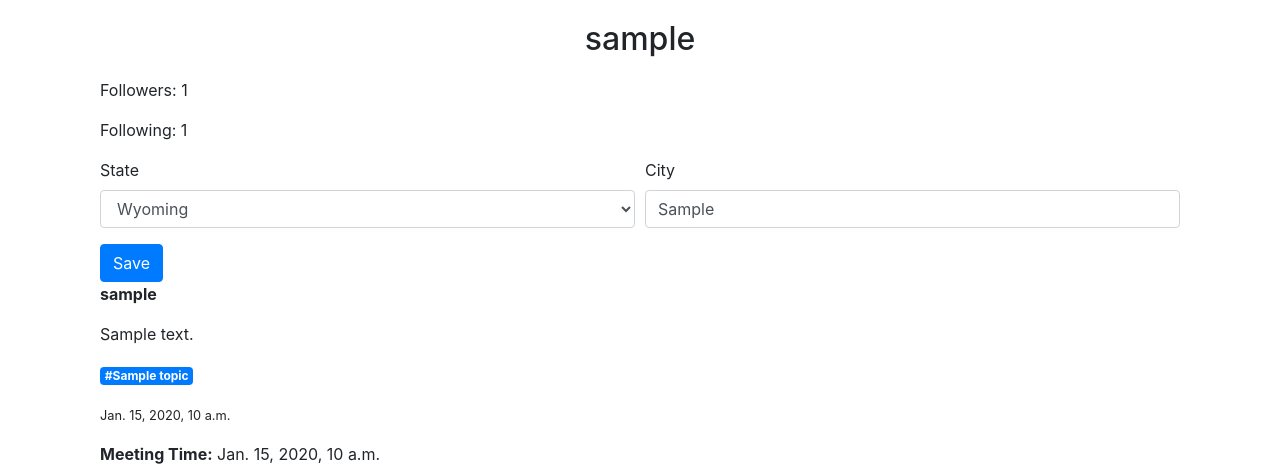
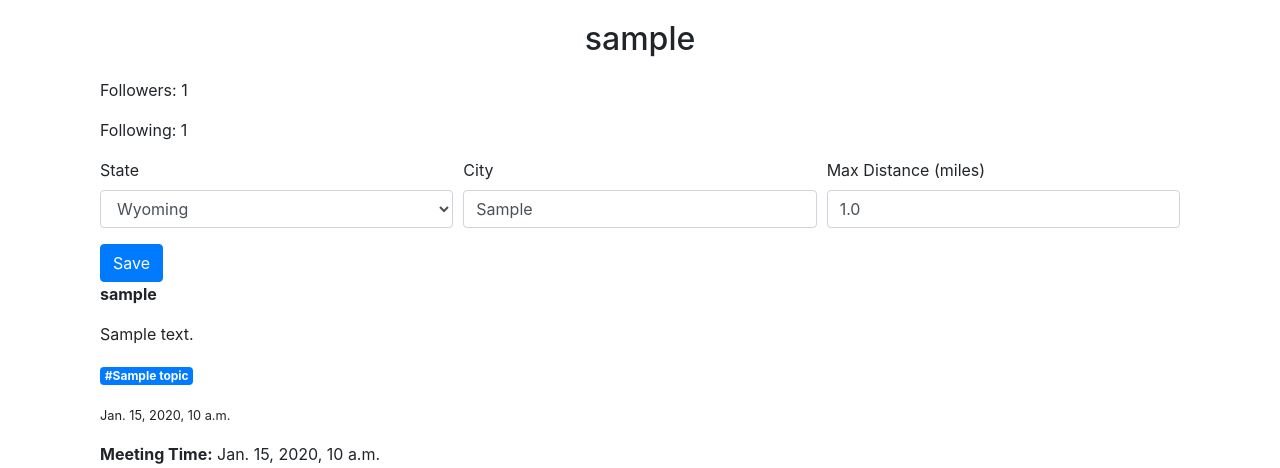
Before and after one commit to dlebedinsky/yapper, a Django app: template yapper_live/templates/yapper_live/profile.html in a window 1280 px wide. Shown: the part 56-524 px from the top of the page. Run offline with Django 3.2, Linux system fonts and the light colour scheme; a user stored in the database is signed in; tables that the repository leaves empty hold one stand-in row (values such as "Sample post"); the template is opened without the code that fills it: values that come from a table or form of the project are taken from there, most other values are stand-ins (such as "Sample title", 1, 10 or a date in 2020); some libraries are stand-ins or nearby versions.

Commit message:
Added distance-based filtering

```diff
--- a/yapper_live/models.py
+++ b/yapper_live/models.py
@@ -9,6 +9,7 @@ class User(AbstractUser):
                                        blank=True)
     state = models.CharField(max_length=2, blank=True, null=True)
     city = models.CharField(max_length=100, blank=True, null=True)
+    max_distance = models.FloatField(blank=True, null=True)  # New field for max distance
 
 
 class Post(models.Model):
--- a/yapper_live/templates/yapper_live/index.html
+++ b/yapper_live/templates/yapper_live/index.html
@@ -29,6 +29,9 @@
             <p id="post-error" class="text-danger mt-2" style="display: none;"></p>
         </div>
     {% endif %}
+    {% if error_message %}
+        <p class="text-danger">{{ error_message }}</p>
+    {% else %}
         <div id="posts">
             {% if no_results %}
                 <p>Sorry, no results for this topic.</p>
@@ -90,6 +93,7 @@
                 </ul>
             </nav>
         </div>
+    {% endif %}
 {% endblock %}
 
 {% block script %}
--- a/yapper_live/templates/yapper_live/profile.html
+++ b/yapper_live/templates/yapper_live/profile.html
@@ -22,7 +22,7 @@
             <form method="post">
                 {% csrf_token %}
                 <div class="form-row">
-                    <div class="form-group col-md-6">
+                    <div class="form-group col-md-4">
                         <label for="state">State</label>
                         <select id="state" name="state" class="form-control">
                             <option value="">Select State</option>
@@ -78,13 +78,20 @@
                             <option value="WY" {% if profile_user.state == "WY" %}selected{% endif %}>Wyoming</option>
                         </select>
                     </div>
-                    <div class="form-group col-md-6">
+                    <div class="form-group col-md-4">
                         <label for="city">City</label>
                         <input type="text" id="city" name="city" class="form-control" value="{{ profile_user.city|default_if_none:'' }}">
+                    </div>
+                    <div class="form-group col-md-4">
+                        <label for="max_distance">Max Distance (miles)</label>
+                        <input type="number" id="max_distance" name="max_distance" class="form-control" value="{{ profile_user.max_distance|default_if_none:'' }}">
                     </div>
                 </div>
                 <button type="submit" class="btn btn-primary">Save</button>
             </form>
+            {% if error_message %}
+                <p class="text-danger mt-2">{{ error_message }}</p>
+            {% endif %}
         {% endif %}
         <div id="posts">
             {% for post in page_obj %}
```
Also changed, not shown: yapper_live/views.py (+23 -3 lines). Lines whose indentation alone changed are shown as unchanged.
